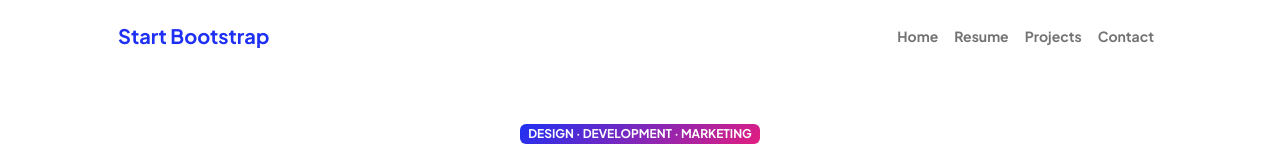
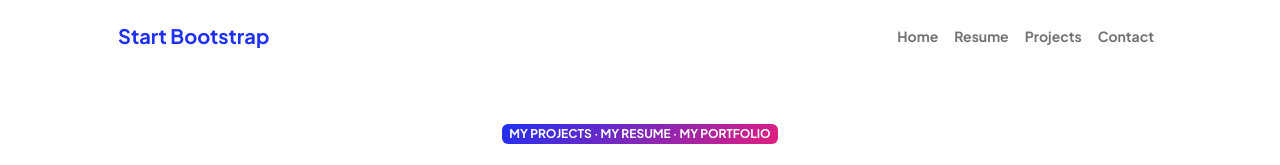
Before and after one commit to SuyoshaA/suyoshawebsite, a plain HTML site: page index.html in a window 1280 px wide. Shown: the top 165 px of the page. Drawn offline with nearby package versions, Linux system fonts and the light colour scheme.

Commit message:
Update index.html

```diff
--- a/index.html
+++ b/index.html
@@ -41,7 +41,7 @@
                         <div class="col-xxl-5">
                             <!-- Header text content-->
                             <div class="text-center text-xxl-start">
-                                <div class="badge bg-gradient-primary-to-secondary text-white mb-4"><div class="text-uppercase">Design &middot; Development &middot; Marketing</div></div>
+                                <div class="badge bg-gradient-primary-to-secondary text-white mb-4"><div class="text-uppercase">My projects &middot; My resume &middot; My portfolio</div></div>
                                 <div class="fs-3 fw-light text-muted">Welcome to my portfolio</div>
                                 <h1 class="display-3 fw-bolder mb-5"><span class="text-gradient d-inline">I am Suyosha Acharya a Computer Science senior</span></h1>
                                 <div class="d-grid gap-3 d-sm-flex justify-content-sm-center justify-content-xxl-start mb-3">
```
